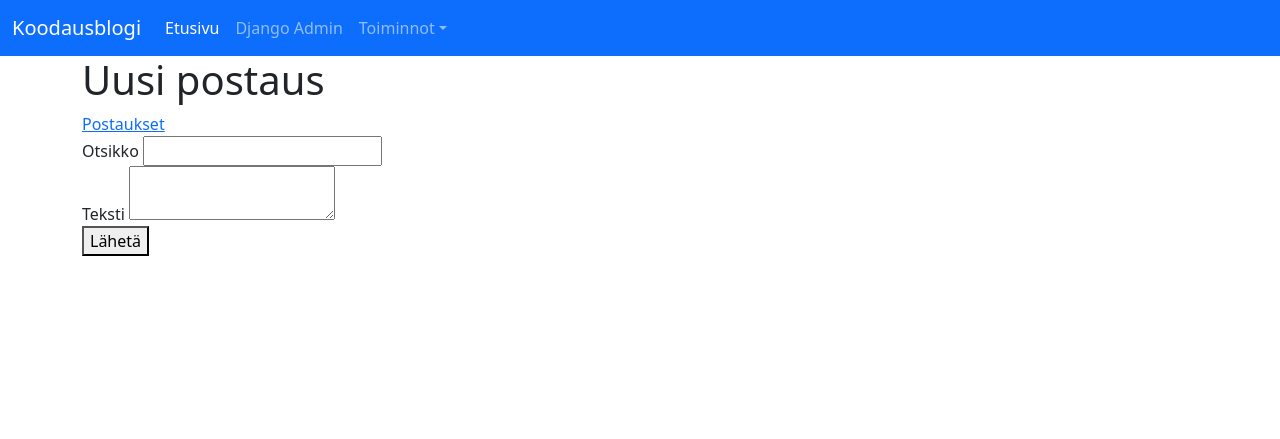
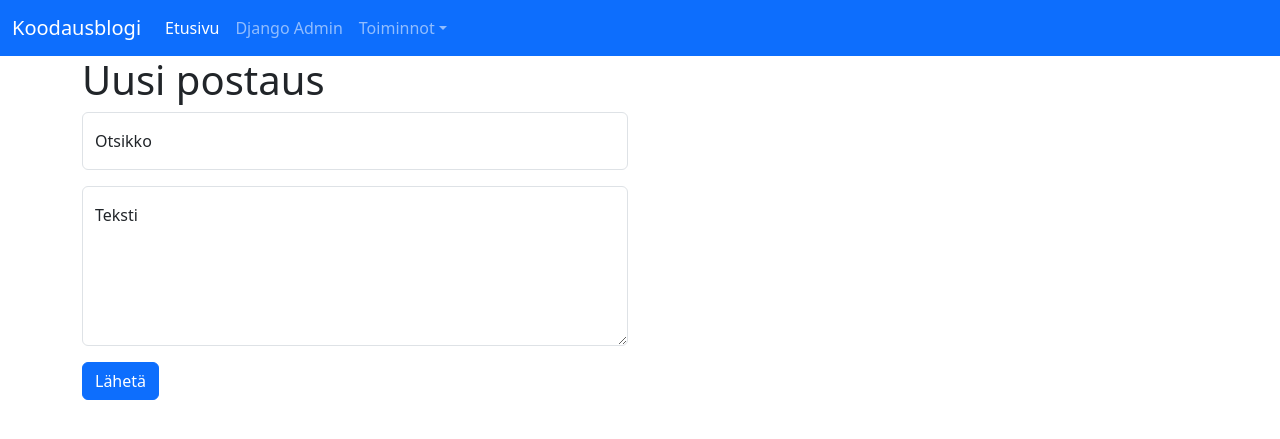
Before and after one commit to TimoKuukka/Django_blogi, a Django app: page /uusi/ in a window 1280 px wide. Shown: the top 439 px of the page. Run offline with Django 4.2, Linux system fonts and the light colour scheme.

Commit message:
27.2.2023

```diff
--- a/sovellus/templates/blogi/uusi_postaus.html
+++ b/sovellus/templates/blogi/uusi_postaus.html
@@ -2,19 +2,23 @@
 
 {% block content %}
 <h1>Uusi postaus</h1>
-<a href="{% url 'postauslista' %}">Postaukset</a>
+
 <form method="post">
     {% csrf_token %}
-    <label>
-        Otsikko
-        <input name="otsikko"/>
-    </label>
-    <br/>
-    <label>
-        Teksti
-        <textarea name="teksti"></textarea>
-    </label>
-    <br/>
-    <button type="submit">Lähetä</button>
+    <div class="row">
+        <div class="col-12 col-sm-10 col-md-8 col-lg-6">
+            <div class="form-floating mb-3">
+                <input class="form-control" id="otsikko" name="otsikko" placeholder="">
+                <label for="otsikko" class="form-label">Otsikko</label>
+            </div>
+
+            <div class="form-floating mb-3">
+                <textarea class="form-control" id="teksti" name="teksti"
+                 placeholder="" style="height: 10em"></textarea>
+                <label for="teksti" class="form-label">Teksti</label>
+            </div>
+            <button type="submit" class="btn btn-primary">Lähetä</button>
+        </div>
+    </div>
 </form>
 {% endblock %}
```
Also changed, not shown: sovellus/templates/blogi/postaus.html (+8 -14 lines).
